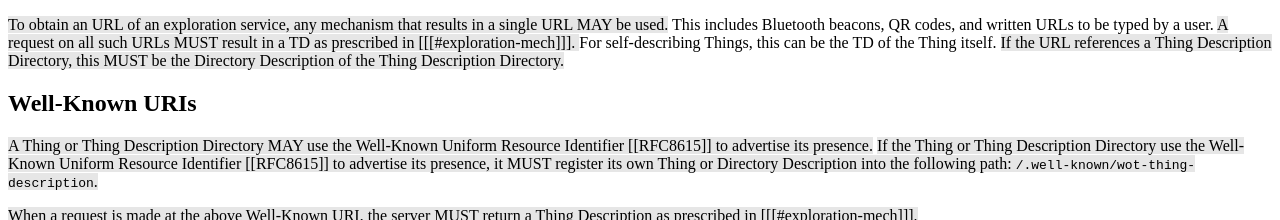
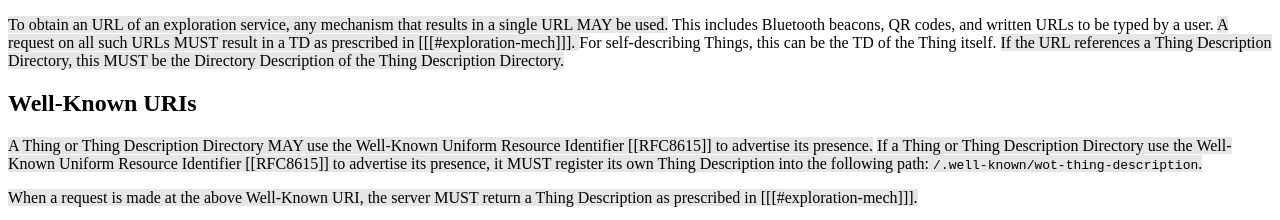
Before and after one commit to w3c/wot-discovery, a plain HTML site: page index.html in a window 1280 px wide. Shown: the part 3140-3360 px from the top of the page. Drawn offline with Linux system fonts and the light colour scheme.

Commit message:
Update index.html
Co-authored-by: Farshid Tavakolizadeh <email@farshid.ws>

```diff
--- a/index.html
+++ b/index.html
@@ -500,7 +500,7 @@ img.wot-diagram {
             <p>
                 <span class="rfc2119-assertion" id="introduction-well-known-uri">A Thing or <a>Thing Description Directory</a> MAY use the Well-Known Uniform Resource Identifier [[RFC8615]]
                 to advertise its presence.</span>
-                <span class="rfc2119-assertion" id="introduction-well-known-path">If the Thing or <a>Thing Description Directory</a> use the Well-Known Uniform Resource Identifier [[RFC8615]] to advertise its presence, it MUST register its own Thing or Directory Description
+                <span class="rfc2119-assertion" id="introduction-well-known-path">If a Thing or <a>Thing Description Directory</a> use the Well-Known Uniform Resource Identifier [[RFC8615]] to advertise its presence, it MUST register its own Thing Description
                 into the following path:
                 <code>/.well-known/wot-thing-description</code>.</span>
             <p>
```
